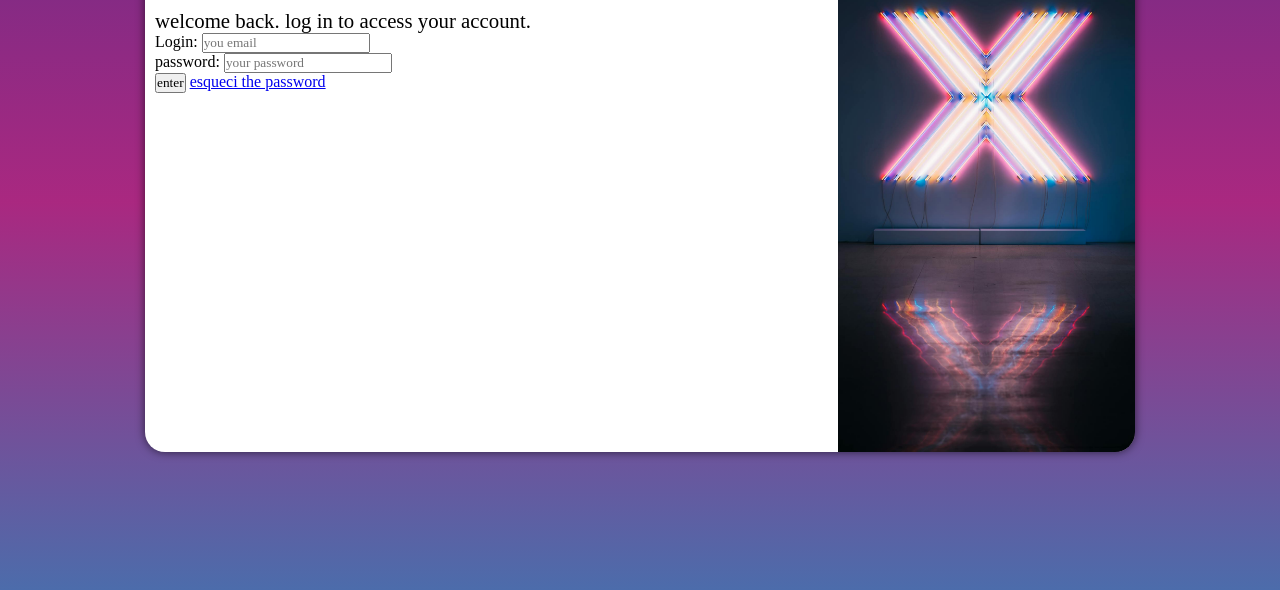
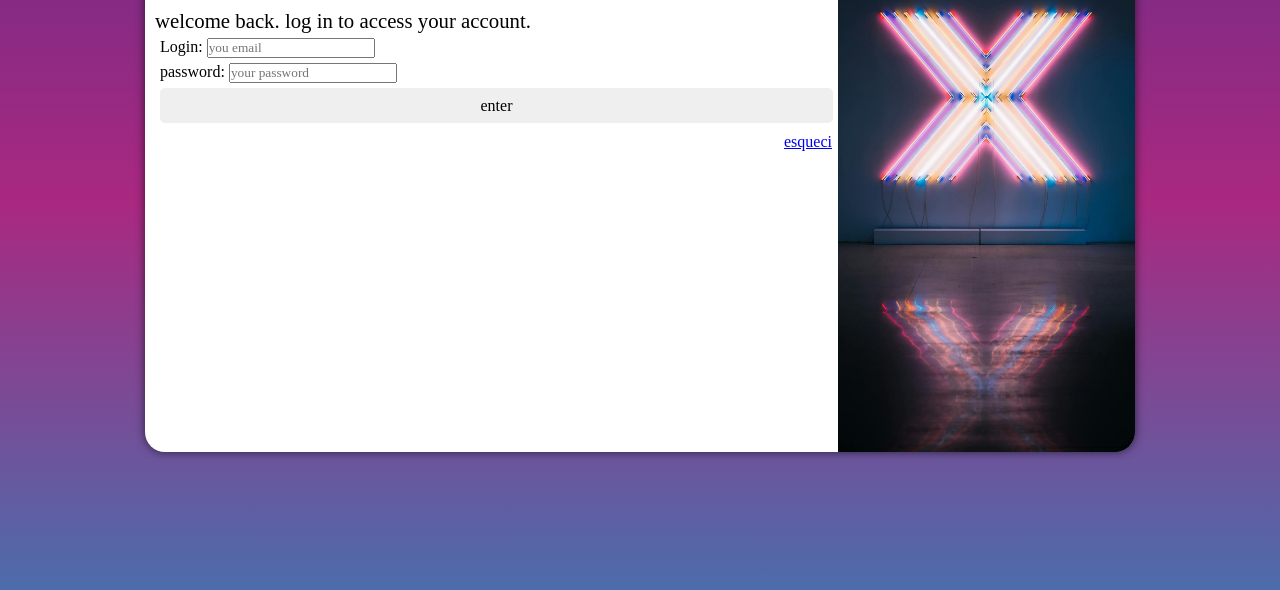
Before and after one commit to wenderson-bruno/project-login, a plain HTML site: page index.html in a window 1280 px wide. Shown: the part 198-788 px from the top of the page. Drawn offline with nearby package versions, Linux system fonts and the light colour scheme.

Commit message:
quase la

```diff
--- a/esti/style.css
+++ b/esti/style.css
@@ -49,3 +49,29 @@ div#formulary > h1{
 div#formulary > p{
     font-size: 1em;
 }
+form > input[type=submit]{
+    display: block;
+    font-size: 1em;
+    width: 100%;
+    height: 35px;
+    margin: 5px;
+    border: none;
+    border-radius: 5px;
+    cursor: pointer;
+}
+form > input[type=submit]:hover{
+    background-color: rgba(0, 0, 0, 0.151);
+
+}
+form > a.botom{
+    display: block;
+    text-align: right;
+    font-size: 1em;
+    width: 100%;
+    height: 40px;
+    margin: 4px;
+    padding-top: 5px;
+}
+form > div.camp{
+    margin: 5px ;
+}
--- a/index.html
+++ b/index.html
@@ -27,8 +27,8 @@
                         <input type="password" name="senha" id="senha" placeholder="your password" autocomplete="current-password" required maxlength="20">
                     </div>
                     <input type="submit" value="enter">
-                    <a href="esqueci.html">
-                        esqueci the password
+                    <a href="esqueci.html" class="botom">
+                        esqueci
                     </a>
                 </form>
             </div>
```
